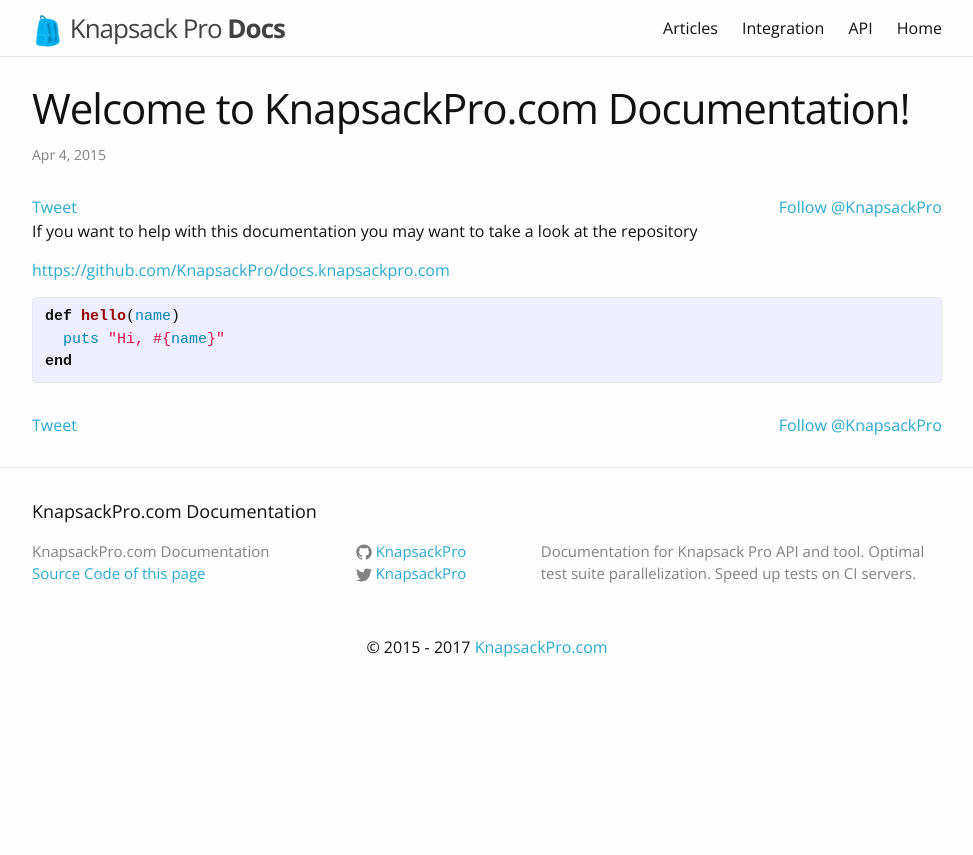
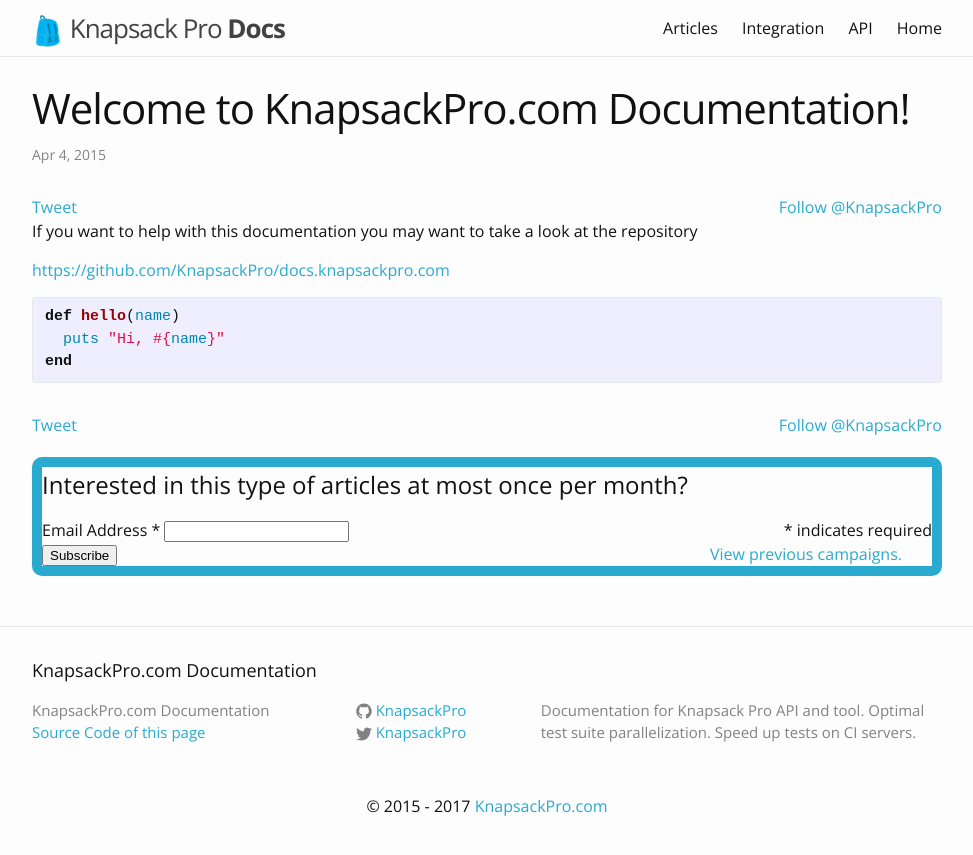
Before and after one commit to KnapsackPro/docs.knapsackpro.com, a Jekyll site: the page built from _posts/2015-04-04-welcome-to-knapsack-pro-documentation.md, in a window 1280 px wide. Shown: the top 855 px of the page, without its empty margins (153-1126 px from the left). Built offline with Jekyll 4.4.1, drawn with Linux system fonts in a browser that asks for light colours; nearby versions of some CDN libraries; comment, search, counter and statistics services are not loaded.

Commit message:
Add newsletter below each post

```diff
--- /dev/null
+++ b/_includes/newsletter.html
@@ -0,0 +1,53 @@
+<script src="/javascripts/knapsack_pro-ruby/newsletter.js?version=1"></script>
+<div class="newsletter-container">
+  <!-- Begin MailChimp Signup Form -->
+  <link href="//cdn-images.mailchimp.com/embedcode/classic-10_7.css" rel="stylesheet" type="text/css">
+  <div id="mc_embed_signup">
+    <form action="//knapsackpro.us16.list-manage.com/subscribe/post?u=fed627dc4e2f3a14f59150756&amp;id=94488ab360" method="post" id="mc-embedded-subscribe-form" name="mc-embedded-subscribe-form" class="validate" target="_blank" novalidate>
+      <div id="mc_embed_signup_scroll">
+        <h2>Interested in this type of articles at most once per month?</h2>
+
+        <div class="indicates-required"><span class="asterisk">*</span> indicates required</div>
+        <div class="mc-field-group">
+          <label for="mce-EMAIL">Email Address  <span class="asterisk">*</span>
+          </label>
+          <input type="email" value="" name="EMAIL" class="required email" id="mce-EMAIL">
+        </div>
+
+        <div id="x-newsletter-optional-fields" class="hidden">
+          <div class="mc-field-group">
+            <label for="mce-FNAME">First Name </label>
+            <input type="text" value="" name="FNAME" class="" id="mce-FNAME">
+          </div>
+          <div class="mc-field-group">
+            <label for="mce-LNAME">Last Name </label>
+            <input type="text" value="" name="LNAME" class="" id="mce-LNAME">
+          </div>
+          <div class="mc-field-group size1of2">
+            <label for="mce-BIRTHDAY-month">Birthday </label>
+            <div class="datefield">
+              <span class="subfield monthfield"><input class="birthday " type="text" pattern="[0-9]*" value="" placeholder="MM" size="2" maxlength="2" name="BIRTHDAY[month]" id="mce-BIRTHDAY-month"></span> /
+              <span class="subfield dayfield"><input class="birthday " type="text" pattern="[0-9]*" value="" placeholder="DD" size="2" maxlength="2" name="BIRTHDAY[day]" id="mce-BIRTHDAY-day"></span>
+              <span class="small-meta nowrap">( mm / dd )</span>
+            </div>
+          </div><div class="mc-field-group">
+            <label for="mce-MMERGE4">Website </label>
+            <input type="url" value="" name="MMERGE4" class=" url" id="mce-MMERGE4">
+          </div>
+        </div>
+
+        <div id="mce-responses" class="clear">
+          <div class="response" id="mce-error-response" style="display:none"></div>
+          <div class="response" id="mce-success-response" style="display:none"></div>
+        </div>    <!-- real people should not fill this in and expect good things - do not remove this or risk form bot signups-->
+        <div style="position: absolute; left: -5000px;" aria-hidden="true"><input type="text" name="b_fed627dc4e2f3a14f59150756_94488ab360" tabindex="-1" value=""></div>
+        <div class="clear">
+          <div class="previous-campaigns"><a href="http://us16.campaign-archive2.com/home/?u=fed627dc4e2f3a14f59150756&id=94488ab360" title="View previous campaigns">View previous campaigns.</a></div>
+
+          <input type="submit" value="Subscribe" name="subscribe" id="mc-embedded-subscribe" class="button">
+        </div>
+      </div>
+    </form>
+  </div>
+  <!--End mc_embed_signup-->
+</div>
--- a/_layouts/post.html
+++ b/_layouts/post.html
@@ -20,6 +20,8 @@ layout: default
 
   {% include share_post.html %}
 
+  {% include newsletter.html %}
+
   {% include disqus_comments.html %}
 
 </article>
--- a/_sass/_layout.scss
+++ b/_sass/_layout.scss
@@ -262,3 +262,18 @@
 .hidden {
   display: none;
 }
+
+.newsletter-container {
+  margin: 20px 0;
+  border: 10px solid $brand-color;
+  border-radius: 10px;
+
+  .indicates-required {
+    float: right;
+  }
+
+  .previous-campaigns {
+    float: right;
+    margin-right: 30px;
+  }
+}
--- /dev/null
+++ b/javascripts/knapsack_pro-ruby/newsletter.js
@@ -0,0 +1,7 @@
+$(document).ready(function() {
+  var emailField = $("#mce-EMAIL");
+
+  emailField.focus(function() {
+    $("#x-newsletter-optional-fields").slideDown();
+  });
+});
```
